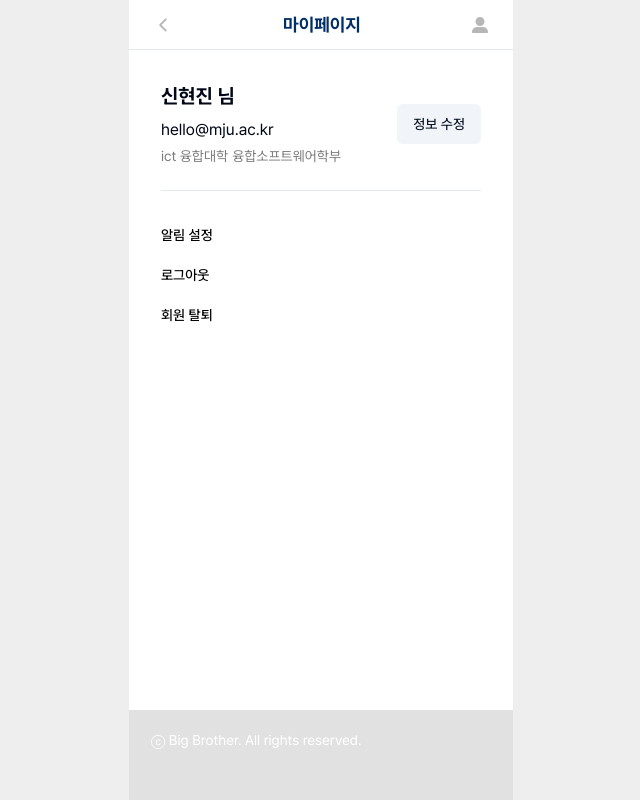
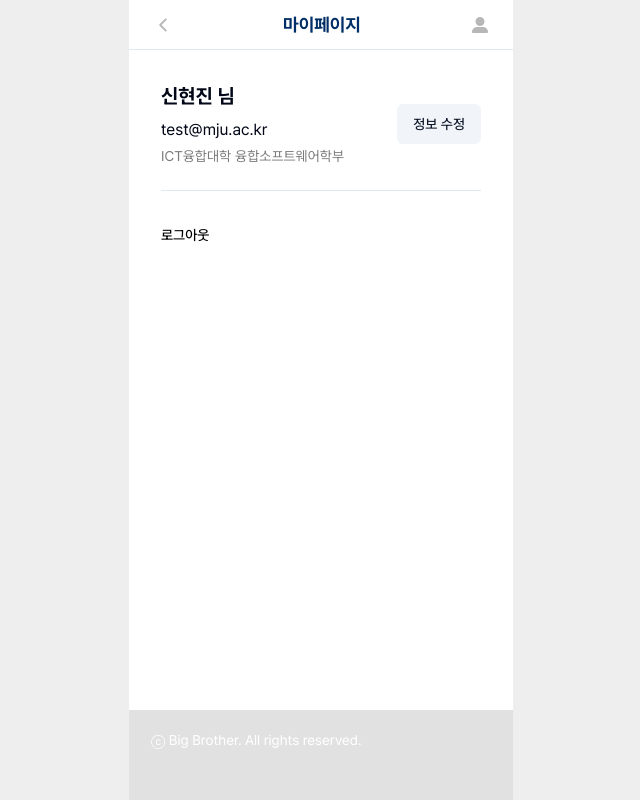
Before and after one commit to developthreefeet/big-brother-FE, a Next.js app: page /mypage in a window 1280 px wide. Shown: the whole page, without its empty margins (319-959 px from the left). Built offline with nearby package versions, Linux system fonts and the light colour scheme.

Commit message:
feature: 마이페이지 컴포넌트 분리

```diff
--- a/src/app/mypage/page.tsx
+++ b/src/app/mypage/page.tsx
@@ -1,52 +1,13 @@
-import { Button } from '@/shared/ui/ui/button';
-import Title from '@/widgets/Title';
-import Link from 'next/link';
+import AccountManagement from '@/features/account/ui/AccountManagement';
+import Profile from '@/features/account/ui/Profile';
+import { mockUser } from '@/shared/mock/user';
 
 const page = () => {
   return (
     <div className="flex flex-col space-y-6">
-      <div className="flex justify-between items-center">
-        <div className="flex flex-col space-y-2">
-          <Title text="신현진 님" />
-          <div className="flex flex-col space-y-1">
-            <p>hello@mju.ac.kr</p>
-            <div className="flex items-center space-x-1 text-gray-300 text-sm">
-              <p>ict 융합대학</p>
-              <p>융합소프트웨어학부</p>
-            </div>
-          </div>
-        </div>
-        <Button variant="secondary">
-          <Link href="/modify">정보 수정</Link>
-        </Button>
-      </div>
+      <Profile user={mockUser} />
       <hr />
-      <ul>
-        <li>
-          <Button
-            variant="link"
-            className="text-black p-0 hover:no-underline hover:opacity-50"
-          >
-            {`알림 설정`}
-          </Button>
-        </li>
-        <li>
-          <Button
-            variant="link"
-            className="text-black p-0 hover:no-underline hover:opacity-50"
-          >
-            {`로그아웃`}
-          </Button>
-        </li>
-        <li>
-          <Button
-            variant="link"
-            className="text-black p-0 hover:no-underline hover:opacity-50"
-          >
-            {`회원 탈퇴`}
-          </Button>
-        </li>
-      </ul>
+      <AccountManagement />
     </div>
   );
 };
--- /dev/null
+++ b/src/features/account/ui/AccountManagement.tsx
@@ -0,0 +1,34 @@
+import { Button } from '@/shared/ui/ui/button';
+
+const AccountManagement = () => {
+  return (
+    <ul>
+      {/* <li>
+        <Button
+          variant="link"
+          className="text-black p-0 hover:no-underline hover:opacity-50"
+        >
+          {`알림 설정`}
+        </Button>
+      </li>*/}
+      <li>
+        <Button
+          variant="link"
+          className="text-black p-0 hover:no-underline hover:opacity-50"
+        >
+          {`로그아웃`}
+        </Button>
+      </li>
+      {/*<li>
+        <Button
+          variant="link"
+          className="text-black p-0 hover:no-underline hover:opacity-50"
+        >
+          {`회원 탈퇴`}
+        </Button>
+      </li>*/}
+    </ul>
+  );
+};
+
+export default AccountManagement;
--- /dev/null
+++ b/src/features/account/ui/Profile.tsx
@@ -0,0 +1,26 @@
+import { User } from '@/shared/types/type';
+import { Button } from '@/shared/ui/ui/button';
+import Title from '@/widgets/Title';
+import Link from 'next/link';
+
+const Profile = ({ user }: { user: User }) => {
+  return (
+    <div className="flex justify-between items-center">
+      <div className="flex flex-col space-y-2">
+        <Title text={`${user.name} 님`} />
+        <div className="flex flex-col space-y-1">
+          <p>{user.email}</p>
+          <div className="flex items-center space-x-1 text-gray-300 text-sm">
+            <p>{user.college}</p>
+            <p>{user.department}</p>
+          </div>
+        </div>
+      </div>
+      <Button variant="secondary">
+        <Link href="/modify">정보 수정</Link>
+      </Button>
+    </div>
+  );
+};
+
+export default Profile;
--- /dev/null
+++ b/src/shared/mock/user/index.ts
@@ -0,0 +1,12 @@
+export const mockUser = {
+  user_id: 'testuser',
+  role: 'user',
+  email: 'test@mju.ac.kr',
+  password: 'asdf123@',
+  name: '신현진',
+  college: 'ICT융합대학',
+  department: '융합소프트웨어학부',
+  is_active: true,
+  create_at: '2024-07-01T12:00:00Z',
+  update_at: '2024-07-02T12:00:00Z',
+};
```
Also changed, not shown: src/shared/types/type.ts (+14 -0 lines).
